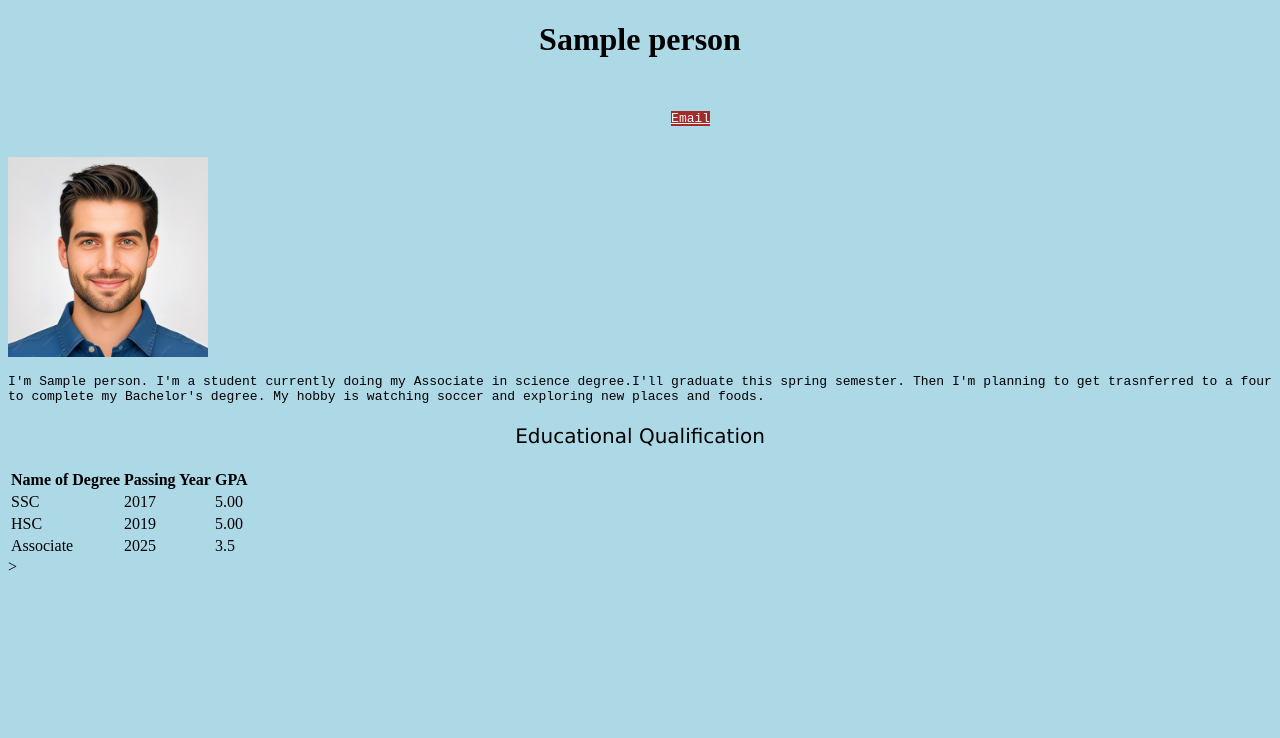
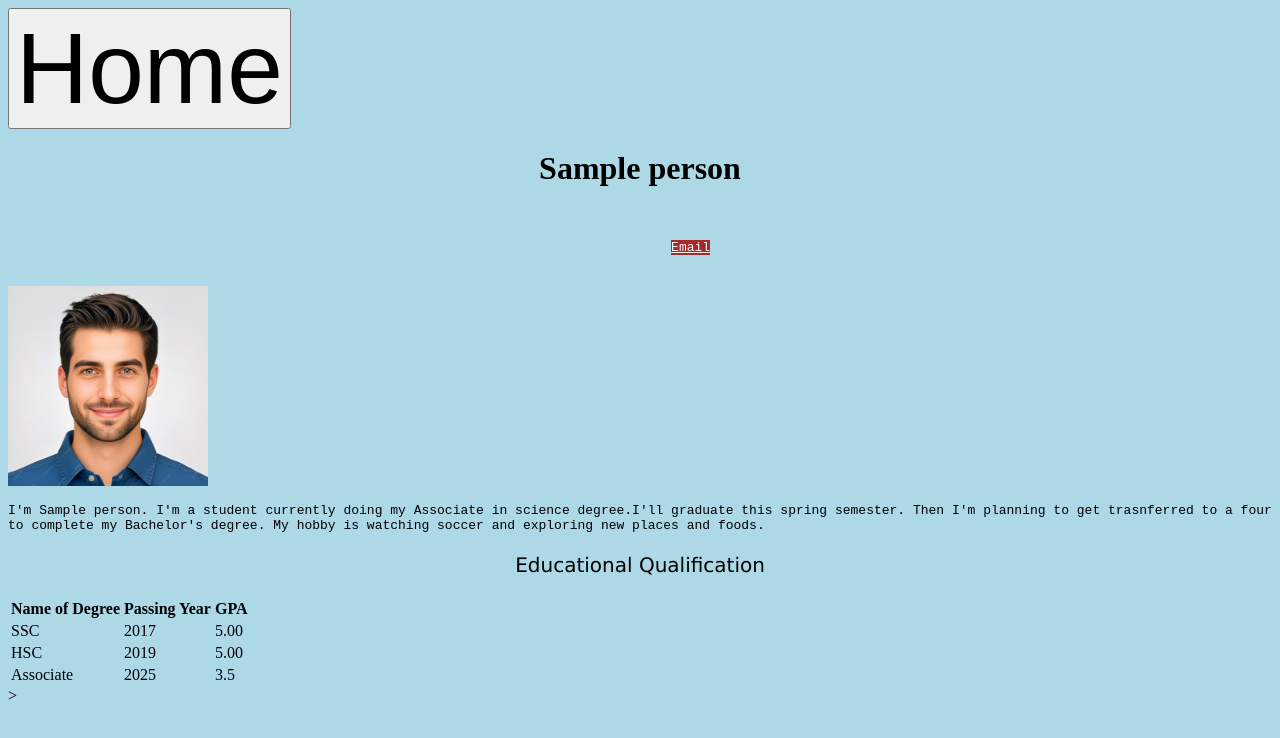
Before and after one commit to ShahMasum3/First_web, a plain HTML site: page Resume.html in a window 1280 px wide. Shown: the top 738 px of the page. Drawn offline with Linux system fonts and the light colour scheme.

Commit message:
Update Resume.html

```diff
--- a/Resume.html
+++ b/Resume.html
@@ -5,6 +5,7 @@
 </head>
 
 <body>
+    <button onclick ="href=index.html">Home</button>
 
     <h1>Sample person</h1><br>
     <pre>
```
